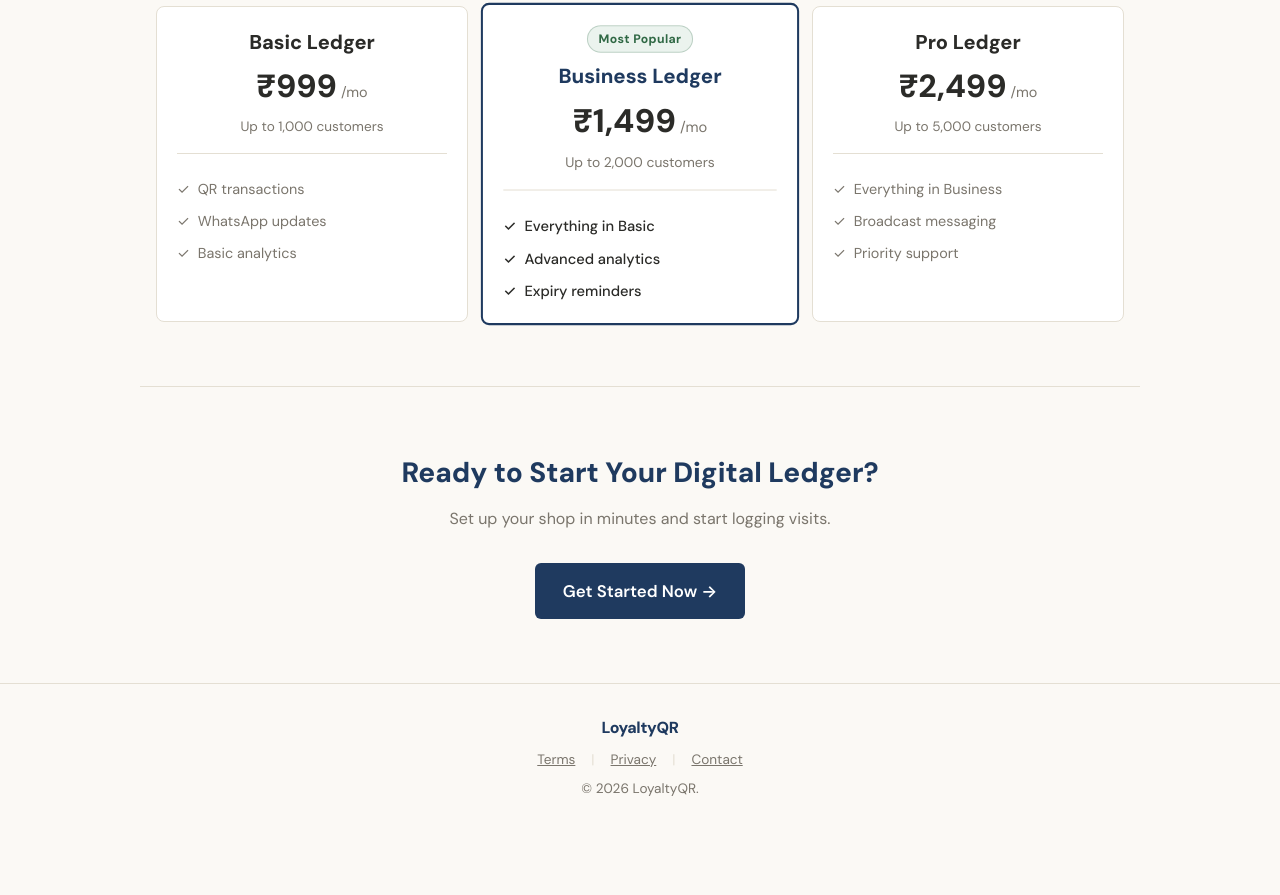
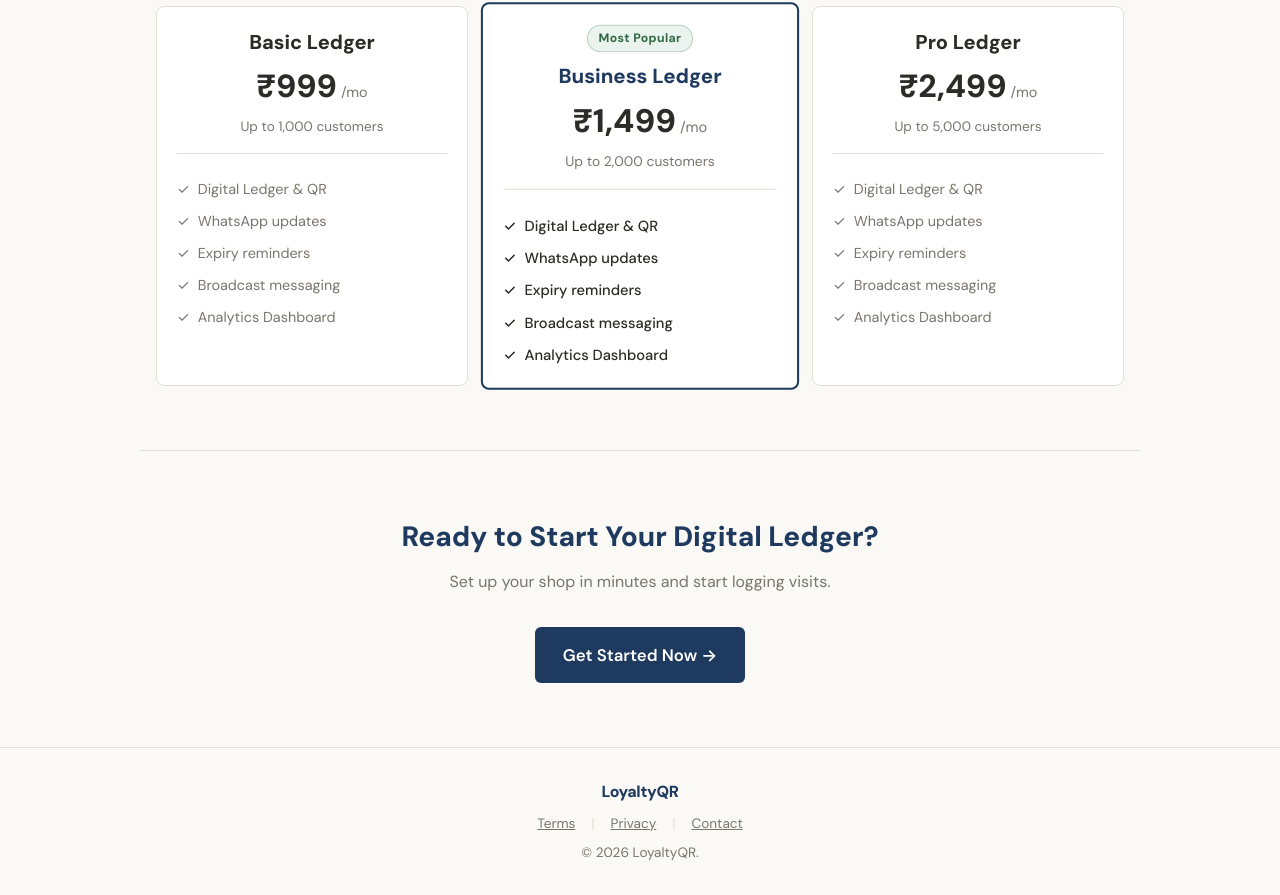
Before and after one commit to ArinHarwani/Loyalty-Program, a Next.js app: page / in a window 1280 px wide. Shown: the part 2093-2988 px from the top of the page. Before the commit the page ends 2924 px from the top, so only its background shows below. Built offline with nearby package versions, Linux system fonts and the light colour scheme.

Commit message:
feat: Unify features across pricing plans

```diff
--- a/app/page.tsx
+++ b/app/page.tsx
@@ -287,9 +287,11 @@ export default function LandingPage() {
             </div>
             <div style={{ display: 'flex', flexDirection: 'column', gap: '0.6rem', fontSize: '0.9rem' }}>
               {[
-                'QR transactions',
+                'Digital Ledger & QR',
                 'WhatsApp updates',
-                'Basic analytics',
+                'Expiry reminders',
+                'Broadcast messaging',
+                'Analytics Dashboard',
               ].map(f => (
                 <div key={f} style={{ display: 'flex', alignItems: 'center', gap: '0.5rem', color: 'var(--muted)' }}>
                   <span>✓</span> {f}
@@ -311,9 +313,11 @@ export default function LandingPage() {
             </div>
             <div style={{ display: 'flex', flexDirection: 'column', gap: '0.6rem', fontSize: '0.9rem' }}>
               {[
-                'Everything in Basic',
-                'Advanced analytics',
+                'Digital Ledger & QR',
+                'WhatsApp updates',
                 'Expiry reminders',
+                'Broadcast messaging',
+                'Analytics Dashboard',
               ].map(f => (
                 <div key={f} style={{ display: 'flex', alignItems: 'center', gap: '0.5rem', color: 'var(--charcoal)', fontWeight: 500 }}>
                   <span>✓</span> {f}
@@ -334,9 +338,11 @@ export default function LandingPage() {
             </div>
             <div style={{ display: 'flex', flexDirection: 'column', gap: '0.6rem', fontSize: '0.9rem' }}>
               {[
-                'Everything in Business',
+                'Digital Ledger & QR',
+                'WhatsApp updates',
+                'Expiry reminders',
                 'Broadcast messaging',
-                'Priority support',
+                'Analytics Dashboard',
               ].map(f => (
                 <div key={f} style={{ display: 'flex', alignItems: 'center', gap: '0.5rem', color: 'var(--muted)' }}>
                   <span>✓</span> {f}
```
